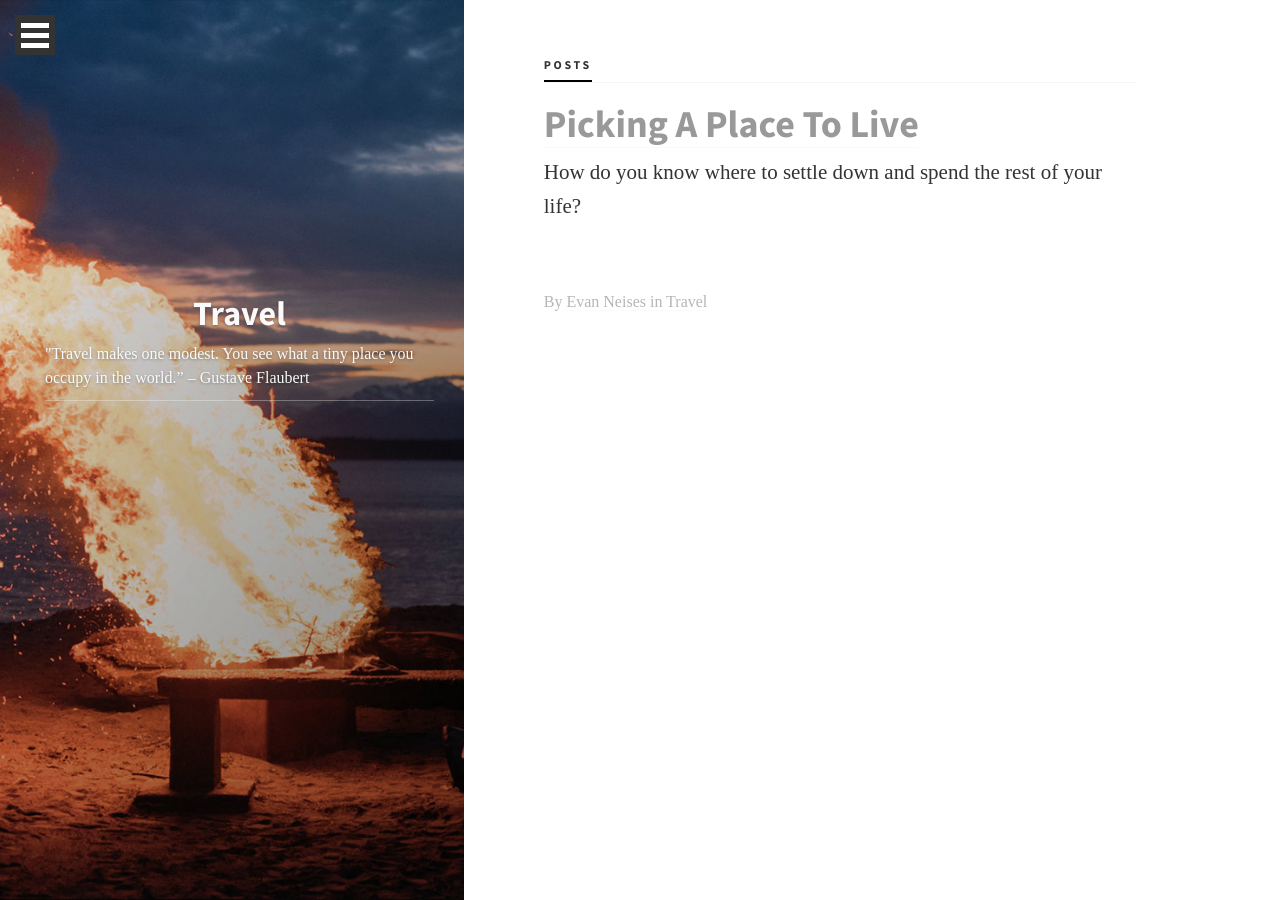
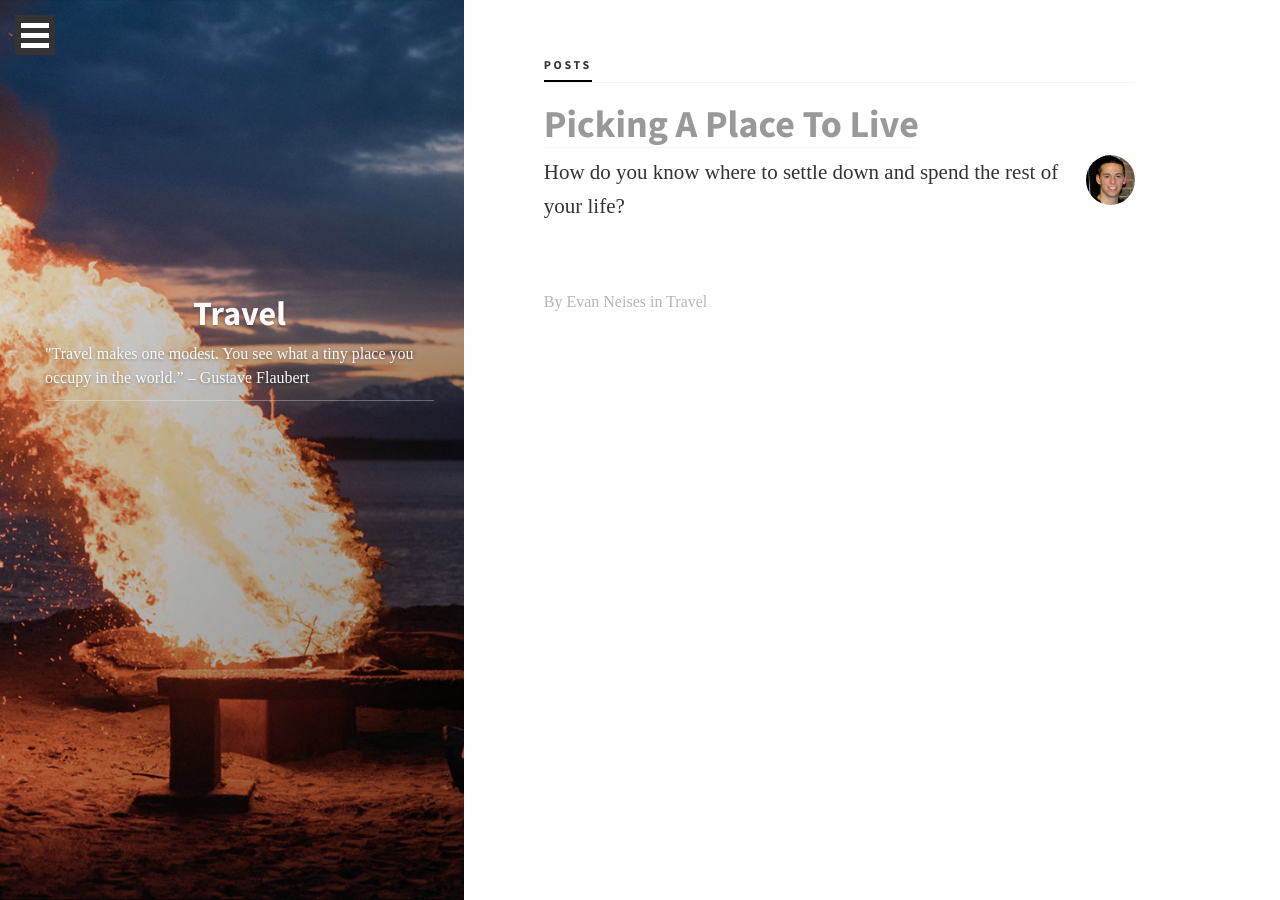
Before and after one commit to EJBlog/EJBlog.github.io, a Jekyll site: the page built from travel_category.html, in a window 1280 px wide. Built offline with Jekyll 4.4.1, drawn with Linux system fonts in a browser that asks for light colours; nearby versions of some CDN libraries; some web fonts are replaced.

Commit message:
Update travel_category.html

```diff
--- a/_layouts/travel_category.html
+++ b/_layouts/travel_category.html
@@ -77,7 +77,13 @@
 			  {% for post in posts %}
 
 			      <h1><a href="{{ site.baseurl }}{{ post.url }}">{{ post.title }}</a></h1>
-
+				<div class="col-xs-1 no-gutter pull-right">
+						{% if post.post_author == "Evan Neises" %}
+						<img src="{{ site.url }}/img/ENeises1.jpg" class="user-icon" alt="user-image">
+						{% elsif post.post_author == "Jake Ellis" %}
+						<img src="{{ site.url }}/img/jake_rach_yosemite.jpg" class="user-icon" alt="user-image">
+						{% endif %}
+					</div>
 			      <div class="entry">
 				{{ post.excerpt }}
 			      </div>
```
